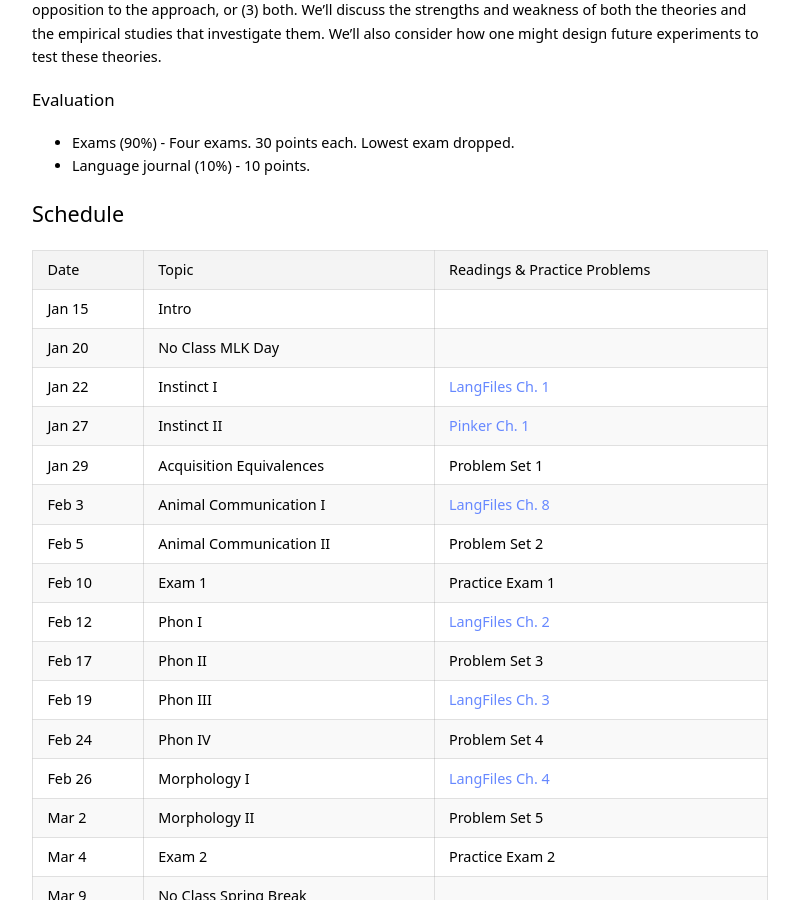
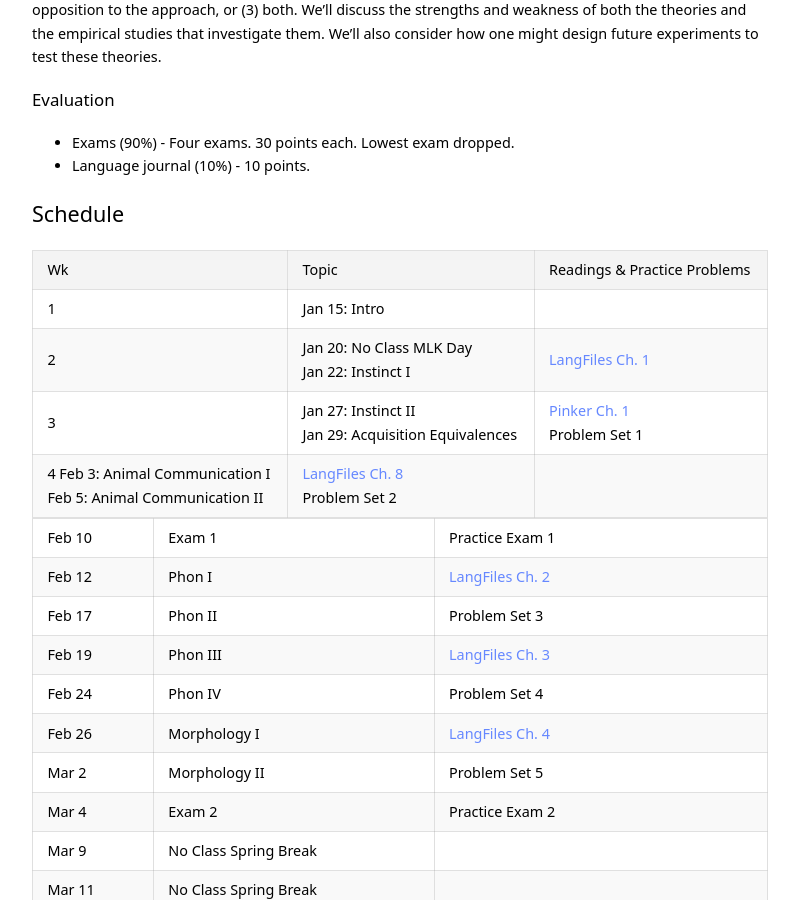
Before and after one commit to kschuler/ling001, a Jekyll site: the page built from ling001/index.md, in a window 1280 px wide and 900 px high, scrolled down 545 px. Shown: the whole window, without its empty margins (240-1039 px from the left). Built offline with Jekyll 4.4.1, drawn with Linux system fonts in a browser that asks for light colours.

Commit message:
Update index.md

```diff
--- a/ling001/index.md
+++ b/ling001/index.md
@@ -24,15 +24,14 @@ In this seminar, we'll read and discuss classic and contemporary theories of the
 
 ## Schedule
 
-Date | Topic | Readings & Practice Problems
+Wk  | Topic | Readings & Practice Problems
   --- | --- | ---
-Jan 15 |  Intro |
-Jan 20  | **No Class MLK Day** |
-Jan 22 | Instinct I | [LangFiles Ch. 1]()
-Jan 27  | Instinct II | [Pinker Ch. 1]()
-Jan 29 | Acquisition Equivalences | Problem Set 1
-Feb 3 | Animal Communication I  | [LangFiles Ch. 8]()
-Feb 5 | Animal Communication II | Problem Set 2
+1 | Jan 15: Intro |
+2 | Jan 20: **No Class MLK Day**<br>Jan 22: Instinct I | [LangFiles Ch. 1]()
+3 | Jan 27: Instinct II<br>Jan 29: Acquisition Equivalences  | [Pinker Ch. 1]()<br>Problem Set 1
+4 Feb 3: Animal Communication I<br>Feb 5: Animal Communication II   | [LangFiles Ch. 8]()<br>Problem Set 2
+
+
 Feb 10 | **Exam 1** | Practice Exam 1
 Feb 12 | Phon I |  [LangFiles Ch. 2]()
 Feb 17 | Phon II | Problem Set 3
```
